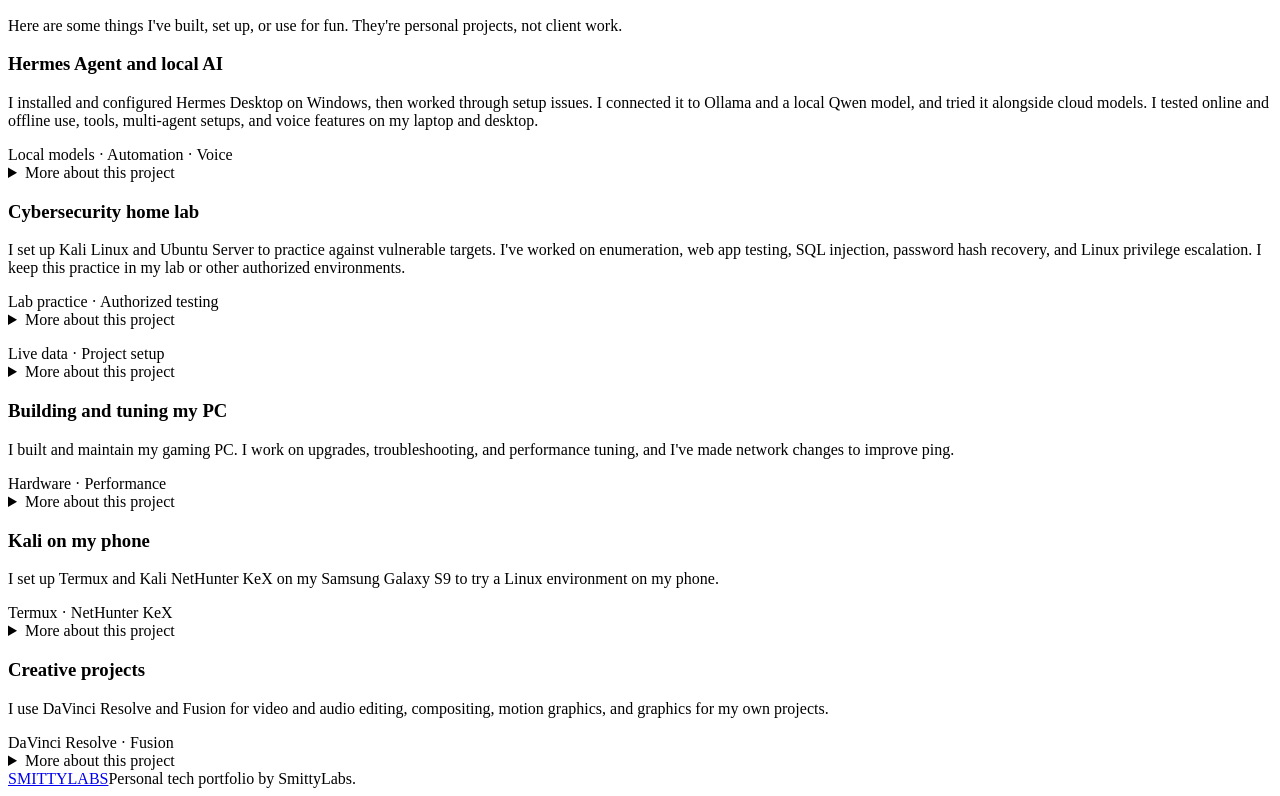
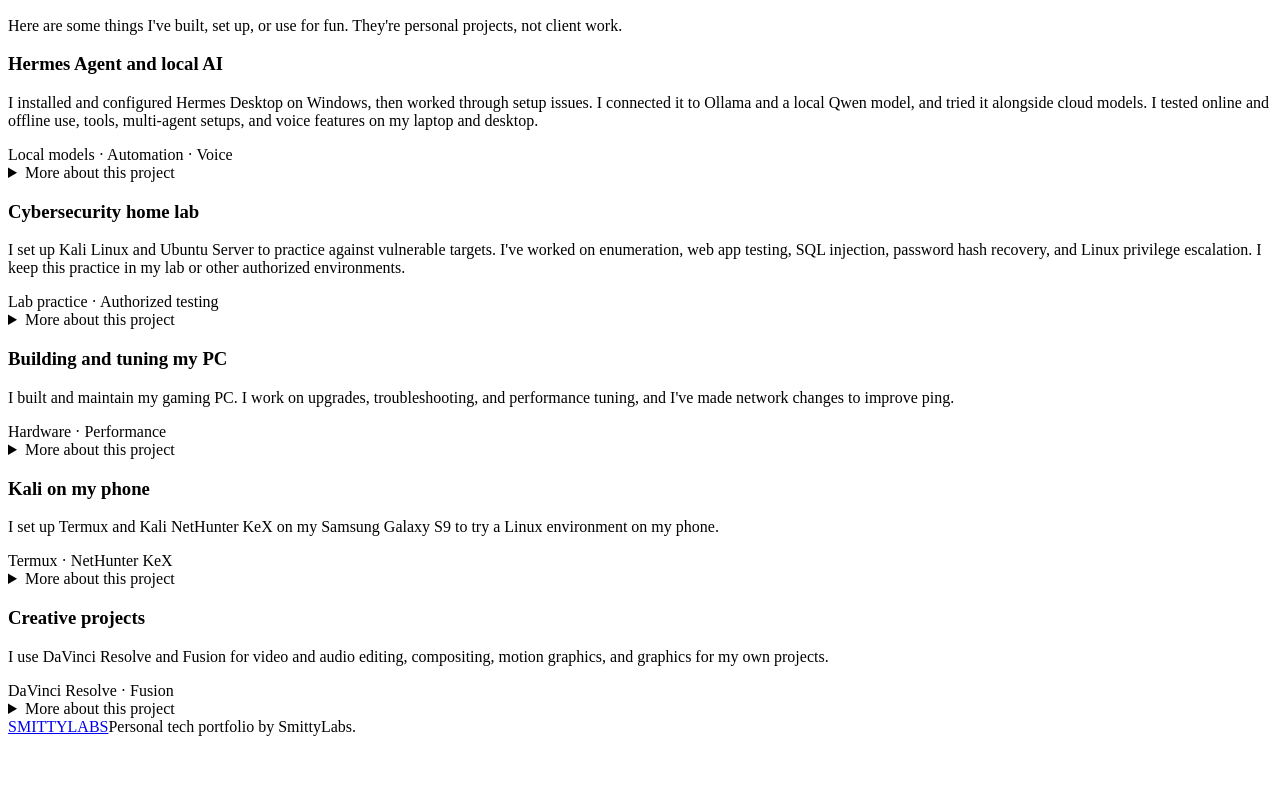
Before and after one commit to SmittyLabs/SmittyLabs.github.io, a plain HTML site: page index.html in a window 1280 px wide. Shown: the part 2054-2850 px from the top of the page. After the commit the page ends 2798 px from the top, so only its background shows below. Drawn offline with Linux system fonts and the light colour scheme.

Commit message:
Update index.html

```diff
--- a/index.html
+++ b/index.html
@@ -39,7 +39,6 @@ main>.page-view{display:none!important}main>.page-view:target{display:block!impo
 <section class="section projects page-view" id="projects" aria-labelledby="projects-title"><div class="wrap"><header class="section-heading"><h2 id="projects-title">Things I've worked on</h2><p>Here are some things I've built, set up, or use for fun. They're personal projects, not client work.</p><span class="heading-rule"></span></header><div class="projects-grid">
 <article class="project-card feature hermes"><div class="project-visual" aria-hidden="true"><span class="visual-neural"></span></div><h3>Hermes Agent and local AI</h3><p>I installed and configured Hermes Desktop on Windows, then worked through setup issues. I connected it to Ollama and a local Qwen model, and tried it alongside cloud models. I tested online and offline use, tools, multi-agent setups, and voice features on my laptop and desktop.</p><span class="project-kicker">Local models · Automation · Voice</span><details class="project-more"><summary>More about this project</summary><div class="project-extra"><p>I set up web search, browser, and terminal tools, along with multi-agent roles and permissions. I also tested speech-to-text, text-to-speech, and voice interaction with local and cloud models on both my laptop and desktop.</p></div></details></article>
 <article class="project-card feature lab"><div class="project-visual" aria-hidden="true"><span class="visual-rings"></span><span class="visual-server"></span></div><h3>Cybersecurity home lab</h3><p>I set up Kali Linux and Ubuntu Server to practice against vulnerable targets. I've worked on enumeration, web app testing, SQL injection, password hash recovery, and Linux privilege escalation. I keep this practice in my lab or other authorized environments.</p><span class="project-kicker">Lab practice · Authorized testing</span><details class="project-more"><summary>More about this project</summary><div class="project-extra"><p>My lab includes OWASP Juice Shop, crAPI, and Metasploitable 2, all intentionally vulnerable targets. I only test them in my lab or other authorized programs.</p></div></details></article>
-</p><span class="project-kicker">Live data · Project setup</span><details class="project-more"><summary>More about this project</summary><div class="project-extra"><p>My part has been setting it up locally, keeping the setup working, and using its data views. I didn't create the original GitHub project.</p></div></details></article>
 <article class="project-card pc"><div class="project-visual" aria-hidden="true"><span class="visual-hardware"></span></div><h3>Building and tuning my PC</h3><p>I built and maintain my gaming PC. I work on upgrades, troubleshooting, and performance tuning, and I've made network changes to improve ping.</p><span class="project-kicker">Hardware · Performance</span><details class="project-more"><summary>More about this project</summary><div class="project-extra"><p>I also maintain an MSI Cyborg 15 laptop, replaced its CMOS battery, and upgraded it from HDD to NVMe SSD. Tuning my gaming PC took it from about 60 FPS to 244 FPS, and network changes brought ping from about 60 ms to under 10 ms.</p></div></details></article>
 <article class="project-card mobile"><div class="project-visual" aria-hidden="true"><span class="visual-phone"></span></div><h3>Kali on my phone</h3><p>I set up Termux and Kali NetHunter KeX on my Samsung Galaxy S9 to try a Linux environment on my phone.</p><span class="project-kicker">Termux · NetHunter KeX</span><details class="project-more"><summary>More about this project</summary><div class="project-extra"><p>My setup uses Termux and Kali NetHunter KeX on the Galaxy S9.</p></div></details></article>
 <article class="project-card media"><div class="project-visual" aria-hidden="true"><span class="visual-wave"></span></div><h3>Creative projects</h3><p>I use DaVinci Resolve and Fusion for video and audio editing, compositing, motion graphics, and graphics for my own projects.</p><span class="project-kicker">DaVinci Resolve · Fusion</span><details class="project-more"><summary>More about this project</summary><div class="project-extra"><p>My creative projects include Fusion compositing and motion graphics, editing video and audio, and making graphics.</p></div></details></article></div></div></section></main>
```
